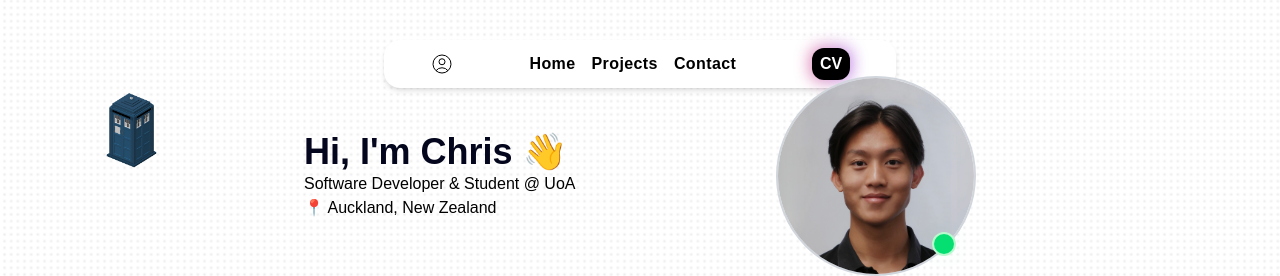
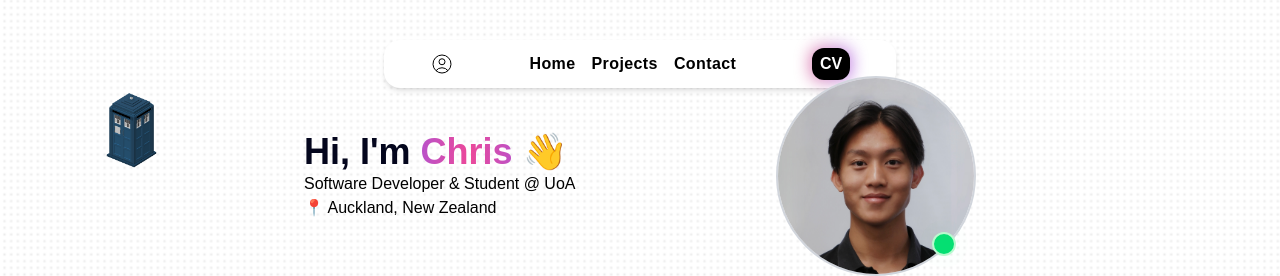
Before and after one commit to cchiem/portfolio, a Next.js app: page / in a window 1280 px wide. Shown: the top 276 px of the page. Built offline with nearby package versions, Linux system fonts and the light colour scheme; a web font is replaced by a local one.

Commit message:
shine animation

```diff
--- a/src/app/globals.css
+++ b/src/app/globals.css
@@ -2,3 +2,25 @@
 body {
     cursor: url('/assets/cursor/arrowhead.svg'), auto;
 }
+
+@theme {
+    --animate-shine: shine 4s linear infinite;
+}
+
+@keyframes shine {
+    0% {
+        background-position: -200% 0;
+    }
+    100% {
+        background-position: 200% 0;
+    }
+}
+
+.shine-text {
+    background-image: linear-gradient(to right, #ec4899, #8b5cf6, #ec4899);
+    background-size: 200% auto;
+    background-clip: text;
+    -webkit-background-clip: text;
+    color: transparent;
+    animation: var(--animate-shine);
+}
--- a/src/app/page.tsx
+++ b/src/app/page.tsx
@@ -75,7 +75,8 @@ const Home = () => {
                 <div className="flex flex-row items-center justify-between">
                     <div className="flex flex-col">
                         <h1 className="text-4xl font-bold text-[#04061D]">
-                            Hi, I&apos;m Chris 👋
+                            Hi, I&apos;m{' '}
+                            <span className="shine-text">Chris</span> 👋
                         </h1>
                         <h2>Software Developer & Student @ UoA</h2>
                         <p className="">📍 Auckland, New Zealand</p>
```
